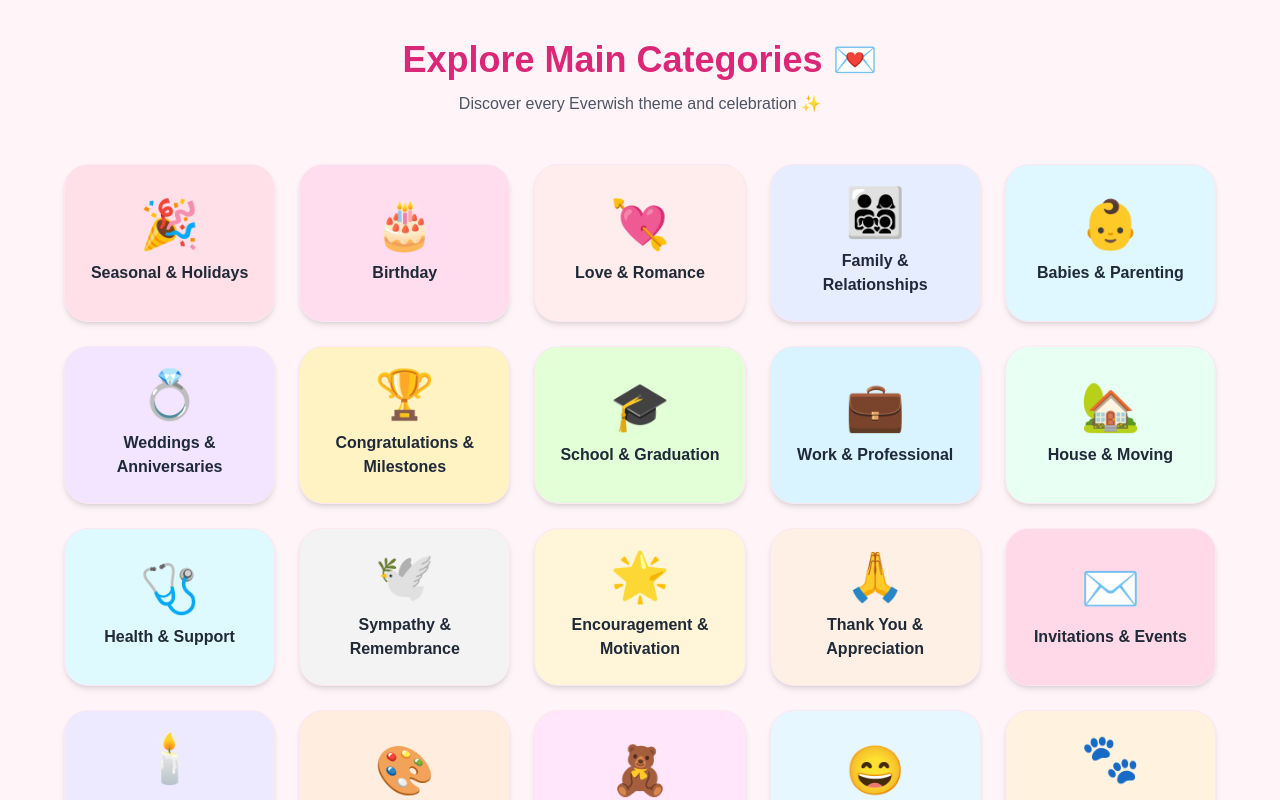
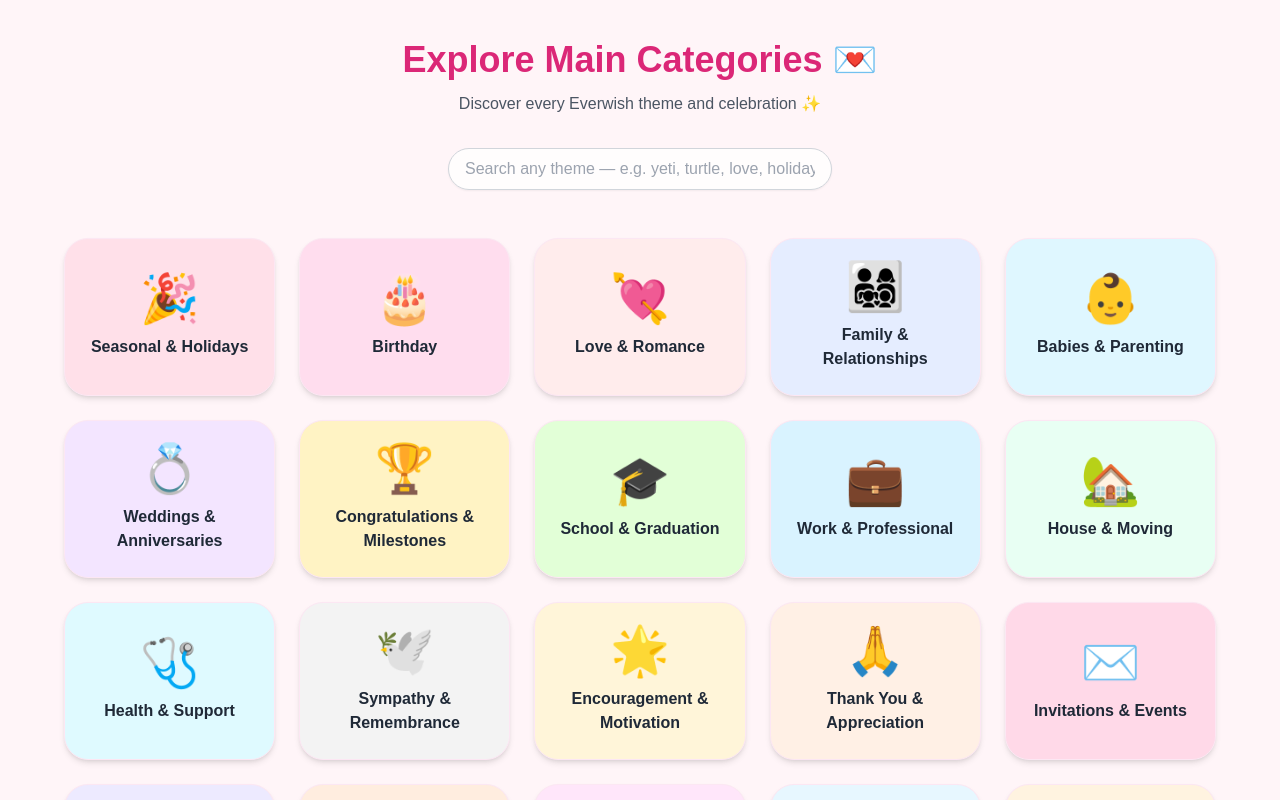
Before and after one commit to everwishhq-commits/EverWish, a Next.js app: page /categories in a window 1280 px wide. Shown: the top 800 px of the page. Built offline with nearby package versions, Linux system fonts and the light colour scheme.

Commit message:
Update page.js

```diff
--- a/app/categories/page.js
+++ b/app/categories/page.js
@@ -1,4 +1,5 @@
 "use client";
+import { useState } from "react";
 import { useRouter } from "next/navigation";
 import { motion } from "framer-motion";
 
@@ -37,19 +38,36 @@ const allCategories = [
 
 export default function CategoriesGridPage() {
   const router = useRouter();
+  const [search, setSearch] = useState("");
+
+  const filtered = allCategories.filter((cat) =>
+    cat.name.toLowerCase().includes(search.toLowerCase().trim())
+  );
 
   return (
     <main className="min-h-screen bg-[#fff5f8] flex flex-col items-center py-10 px-4">
       <h1 className="text-4xl font-extrabold text-pink-600 mb-3 text-center">
         Explore Main Categories 💌
       </h1>
-      <p className="text-gray-600 mb-12 text-center max-w-lg">
+      <p className="text-gray-600 mb-8 text-center max-w-lg">
         Discover every Everwish theme and celebration ✨
       </p>
 
+      {/* 🔍 Barra de búsqueda */}
+      <div className="flex justify-center mb-12 w-full">
+        <input
+          type="text"
+          placeholder="Search any theme — e.g. yeti, turtle, love, holidays..."
+          value={search}
+          onChange={(e) => setSearch(e.target.value)}
+          className="w-80 md:w-96 px-4 py-2 rounded-full border border-gray-300 shadow-sm focus:outline-none focus:ring-2 focus:ring-pink-300 text-gray-700 bg-white/80"
+        />
+      </div>
+
       {/* 🧩 Cuadrícula de categorías */}
       <div className="grid grid-cols-2 sm:grid-cols-3 md:grid-cols-4 lg:grid-cols-5 gap-6 w-full max-w-6xl">
-        {allCategories.map((cat, i) => (
+        {filtered.length > 0 ? (
+          filtered.map((cat, i) => (
             <motion.div
               key={i}
               whileHover={{
@@ -58,13 +76,18 @@ export default function CategoriesGridPage() {
               }}
               transition={{ type: "spring", stiffness: 300 }}
               onClick={() => router.push(`/category/${cat.slug}`)}
-            className="cursor-pointer flex flex-col items-center justify-center rounded-3xl shadow-md border border-pink-100 text-gray-800 font-semibold p-6 bg-white hover:border-pink-200 hover:bg-pink-50"
+              className="cursor-pointer flex flex-col items-center justify-center rounded-3xl shadow-md border border-pink-100 text-gray-800 font-semibold p-6 hover:border-pink-200 hover:bg-pink-50"
               style={{ backgroundColor: cat.color }}
             >
               <span className="text-5xl mb-3">{cat.emoji}</span>
               <span className="text-sm md:text-base text-center">{cat.name}</span>
             </motion.div>
-        ))}
+          ))
+        ) : (
+          <p className="text-gray-500 text-sm mt-8">
+            No matching categories for “{search}”
+          </p>
+        )}
       </div>
     </main>
   );
```
Lines whose indentation alone changed are shown as unchanged.
